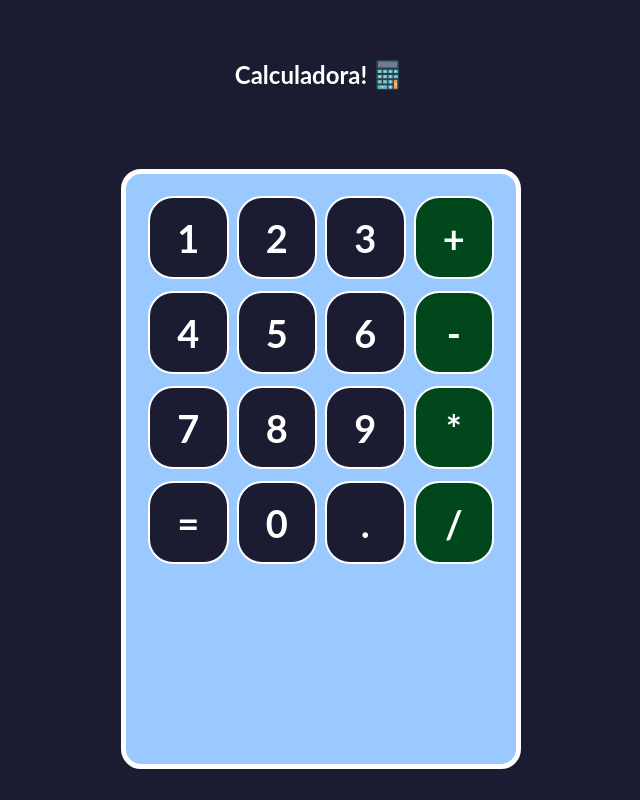
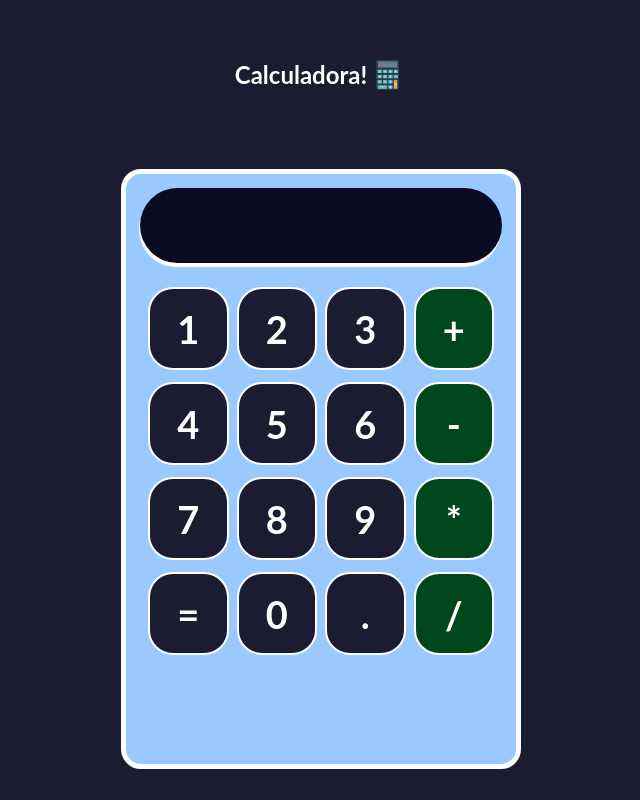
Before and after one commit to FranciscoFlorio25/calculator, a React (Create React App) app: page / in a window 1280 px wide. Shown: the whole page, without its empty margins (319-959 px from the left). Built offline with nearby package versions, Linux system fonts and the light colour scheme.

Commit message:
pantalla agregada

```diff
--- a/src/App.js
+++ b/src/App.js
@@ -1,18 +1,19 @@
 import './App.css';
+import Screen from './Components/Screen'
 import Button from './Components/Button';
 import CalculatorLogo from './Image/Calculator logo.png';
 
 function App() {
 
-  function buttonMaker(numberIni,numberEnd){
-  }
   return (
     <div className='App'>
       <div className='calculator-logo-container'>
         <h1>Calculadora!</h1>
         <img src={CalculatorLogo} className='calculator-logo' alt='Calculator logo' />
       </div>
+
       <div className='main-container'>
+      <Screen/>
         <div className='row'>
           <Button>1</Button>
           <Button>2</Button>
@@ -38,7 +39,6 @@ function App() {
           <Button>/</Button>
         </div>
         <div className='row'>
-
         </div>
       </div>
     </div>
--- a/src/Components/Button.js
+++ b/src/Components/Button.js
@@ -4,7 +4,7 @@ import '../StyleSheet/Button.css';
 function Button(props) {
 
     const isOperator = value => {
-        return isNaN(value) && (value != '.') && (value != '=');
+        return isNaN(value) && (value !== '.') && (value !== '=');
     }
 
     return(
--- /dev/null
+++ b/src/Components/Screen.js
@@ -0,0 +1,10 @@
+import React from 'react';
+import '../StyleSheet/Screen.css';
+
+const Screen = ({input}) => (
+    <div className= 'input'>
+        {input}
+    </div>
+);
+
+export default Screen;
--- a/src/StyleSheet/Button.css
+++ b/src/StyleSheet/Button.css
@@ -15,7 +15,14 @@
     user-select: none;
 }
 
+.Button-container:hover{
+    background-color: #5a01a7;
+}
+
 .Operator{
     background-color: #00471b;
+}
 
+.Operator:hover{
+    background-color: #ff6600;
 }
--- /dev/null
+++ b/src/StyleSheet/Screen.css
@@ -0,0 +1,15 @@
+.input{
+    height: 75px;
+    border-radius: 50px;
+    margin-bottom: 20px;
+    display: flex;
+    justify-content: flex-end;
+    align-items: center;
+    font-weight: bold;
+    font-size: 30px;
+    background-color: #0a0a23;
+    color: white;
+    padding: 11px 30px 11px 11px;
+    margin: 1px solid #888;
+    box-shadow: -1px 4px 1px white;
+}
```
